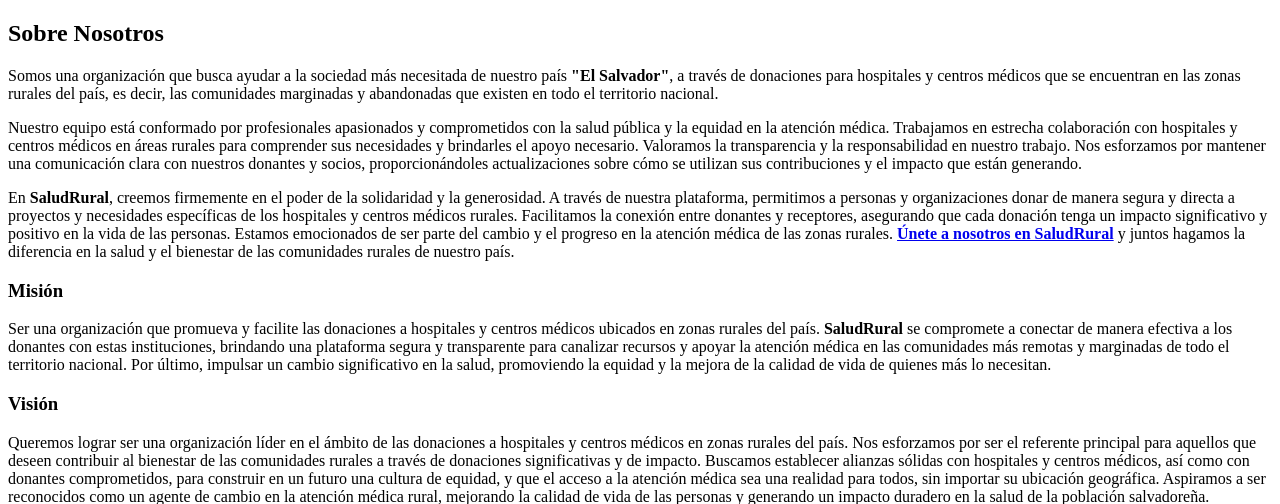
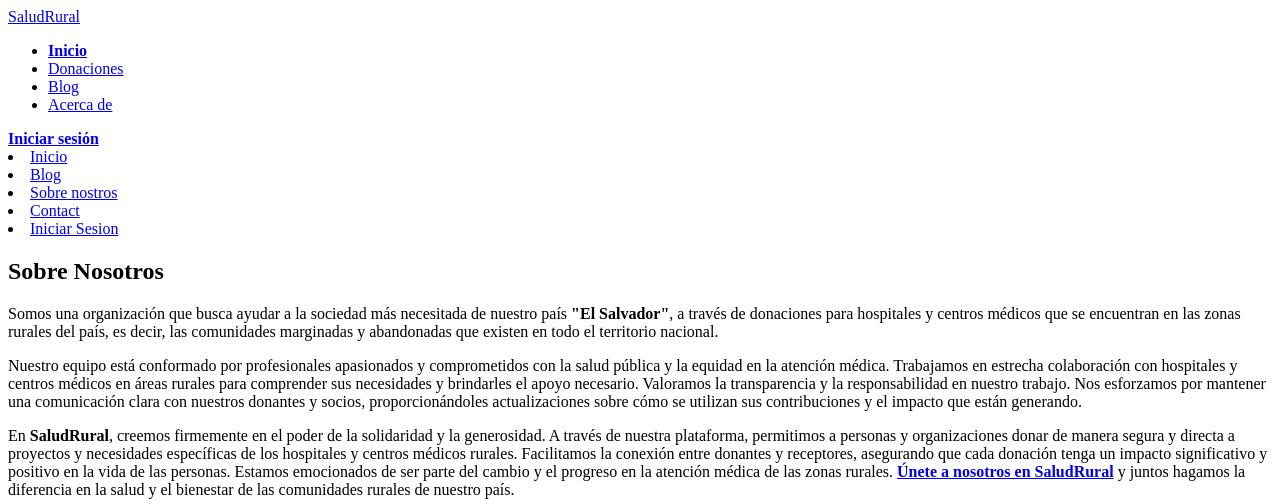
Before and after one commit to DMurgas/Crea-J---SaludRural, a PHP site: page /AcercaDe.html in a window 1280 px wide. Shown: the top 504 px of the page. Run offline with PHP 8.4, Linux system fonts and the light colour scheme.

Commit message:
aaaaaassss

```diff
--- a/Avance-CREAJ/HTML/AcercaDe.html
+++ b/Avance-CREAJ/HTML/AcercaDe.html
@@ -14,7 +14,28 @@
     </head>
 
     <header>
-        <!-- Acá poner el código html de la barra de navegación. -->
+        <!-- Código html de la barra de navegación. -->
+        <div class="navbar">
+            <div clas="logo"><a href="#">SaludRural</a></div>
+            <ul class="links">
+              <li><a href="#"><strong>Inicio</strong></a></li>
+              <li><a href="#">Donaciones</a></li>
+              <li><a href="#">Blog</a></li>
+              <li><a href="../HTML/AcercaDe.html">Acerca de</a></li>
+            </ul>
+            <a href="#" class="action_btn"><strong>Iniciar sesión</strong></a>
+            <div class="toggle_btn">
+              <i class="fa-solid fa-bars"></i>
+            </div>
+          </div>
+
+          <div class="dropdown_menu open ">
+            <li><a href="#">Inicio</a></li>
+            <li><a href="#">Blog</a></li>
+            <li><a href="../HTML/AcercaDe.html">Sobre nostros</a></li>
+            <li><a href="#">Contact</a></li>
+            <li><a href="#" class="action_btn">Iniciar Sesion</a></li>
+          </div>
     </header>
 
     <body>
--- a/Avance-CREAJ/HTML/Index.php
+++ b/Avance-CREAJ/HTML/Index.php
@@ -45,7 +45,6 @@ if($_SESSION["correo"] === null){
         <li><a href="#">Contact</a></li>
         <li><a href="#" class="action_btn">Iniciar Sesion</a></li>
       </div>
-
     </header>
 
     <main>
```
